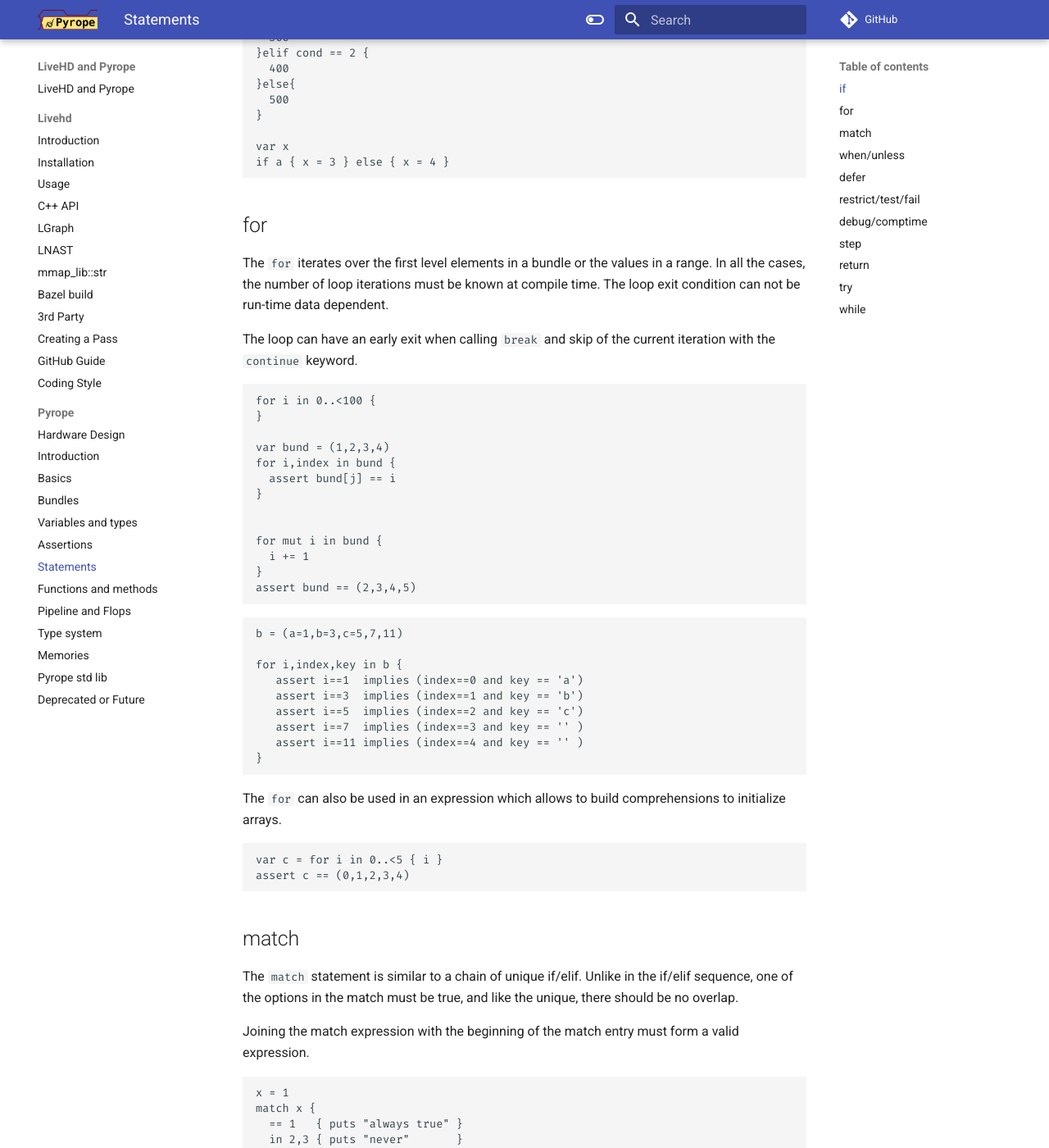
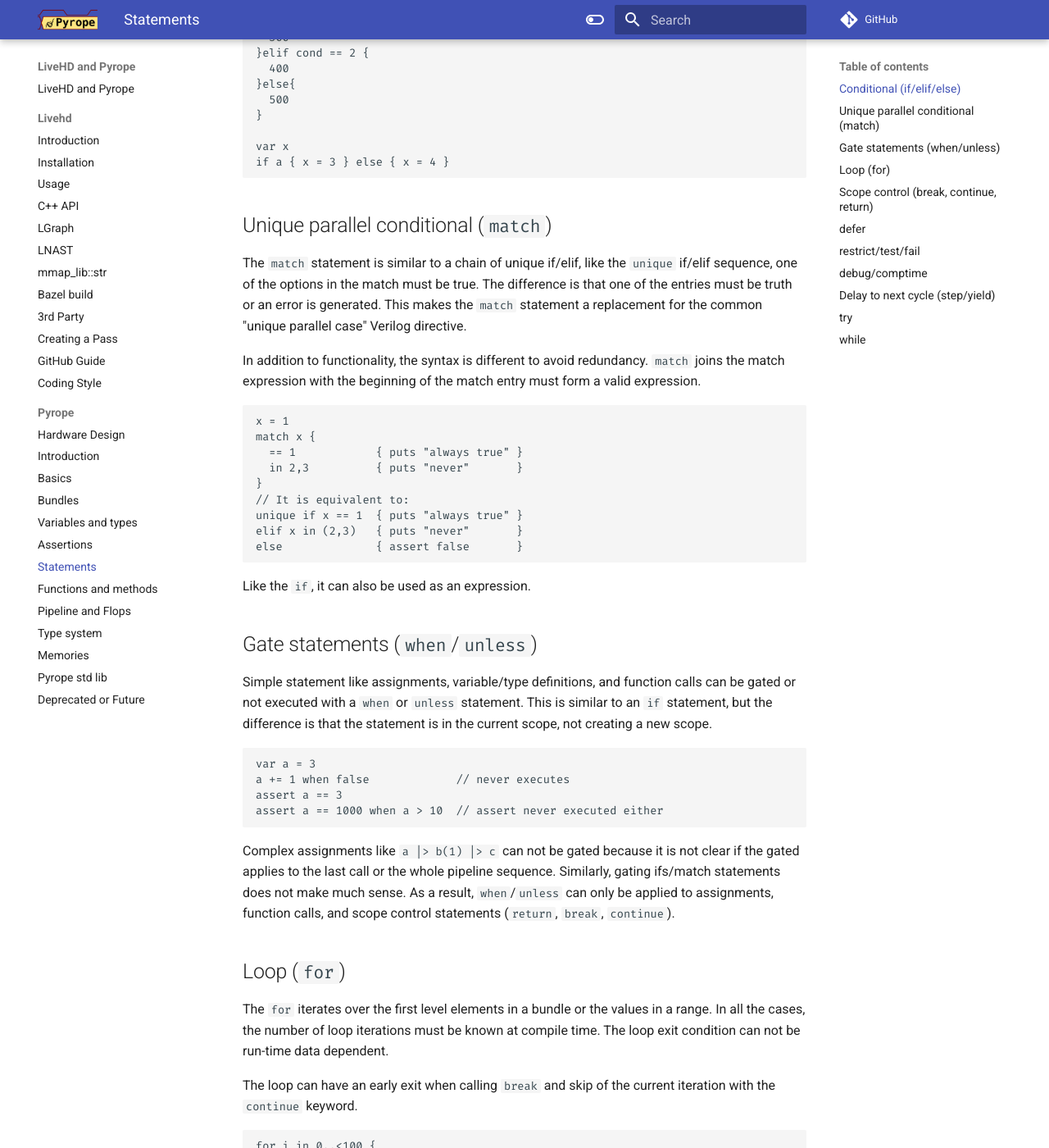
Before and after one commit to masc-ucsc/docs, an MkDocs documentation site: the page built from docs/pyrope/05b-statements.md, in a window 1280 px wide and 1400 px high, scrolled down 359 px. Shown: the whole window at 82% size. Built offline with MkDocs 1.6.1 and Material for MkDocs 9.7.7, drawn with Linux system fonts in a browser that asks for light colours; comment, search, counter and statistics services are not loaded; some of the changed text lies outside the part shown.

Commit message:
improve pyrope documentation, and fix the break/continue/return to be consistent with zig

````diff
--- a/docs/pyrope/05b-statements.md
+++ b/docs/pyrope/05b-statements.md
@@ -1,7 +1,7 @@
 
 # Statements
 
-## if
+## Conditional (`if`/`elif`/`else`)
 
 
 Pyrope uses a typical `if`, `elif`, `else` sequence found in most languages.
@@ -24,7 +24,54 @@
 if a { x = 3 } else { x = 4 }
 ```
 
-## for
+## Unique parallel conditional (`match`)
+
+The `match` statement is similar to a chain of unique if/elif, like the
+`unique` if/elif sequence, one of the options in the match must be true. The
+difference is that one of the entries must be truth or an error is generated.
+This makes the `match` statement a replacement for the common "unique parallel
+case" Verilog directive.
+
+
+In addition to functionality, the syntax is different to avoid redundancy.
+`match` joins the match expression with the beginning of the match entry must
+form a valid expression.
+
+```
+x = 1
+match x {
+  == 1            { puts "always true" }
+  in 2,3          { puts "never"       }
+}
+// It is equivalent to:
+unique if x == 1  { puts "always true" }
+elif x in (2,3)   { puts "never"       }
+else              { assert false       }
+```
+
+Like the `if`, it can also be used as an expression.
+
+## Gate statements (`when`/`unless`)
+
+Simple statement like assignments, variable/type definitions, and function
+calls can be gated or not executed with a `when` or `unless` statement. This is
+similar to an `if` statement, but the difference is that the statement is in
+the current scope, not creating a new scope.
+
+```
+var a = 3
+a += 1 when false             // never executes
+assert a == 3
+assert a == 1000 when a > 10  // assert never executed either
+```
+
+Complex assignments like `a |> b(1) |> c` can not be gated because it is not
+clear if the gated applies to the last call or the whole pipeline sequence.
+Similarly, gating ifs/match statements does not make much sense. As a result,
+`when`/`unless` can only be applied to assignments, function calls, and scope
+control statements (`return`, `break`, `continue`).
+
+## Loop (`for`)
 
 The `for` iterates over the first level elements in a bundle or the values in a
 range.  In all the cases, the number of loop iterations must be known at
@@ -70,46 +117,64 @@
 assert c == (0,1,2,3,4)
 ```
 
-## match
+## Scope control (`break`, `continue`, `return`)
 
-The `match` statement is similar to a chain of unique if/elif. Unlike in the
-if/elif sequence, one of the options in the match must be true, and like the
-unique, there should be no overlap.
+Pyrope has scopes and lambdas. The scopes are used by statements like `for` and
+`if`, the lambdas are assigned to variables or passes as arguments. A `return`
+statement exits or terminates the current lambda. The `break` statement exists or
+terminates the current scope. If the scope was used by another statement, the `break`
+exists the associated scope.
 
 
-Joining the match expression with the beginning of the match entry must form a
-valid expression.
+The `continue` starts to evaluate the current scope. When used in a `for`
+statement, the `continue` will perform the next loop iteration. In other
+statements, the statement will be re-evaluated and re-execute potentially
+creating a loop condition.
 
 ```
-x = 1
-match x {
-  == 1   { puts "always true" }
-  in 2,3 { puts "never"       }
+var total
+for a in 1..=10 {
+  continue when a == 2
+  total ++= a
+  break when a == 3      // exit for scope
 }
-// It is equivalent to:
-unique if x == 1      { puts "always true" }
-elif x in (2,3)       { puts "never"       }
-else                  { assert false       }
+assert total == (1,3)
+
+a = 3
+var total2
+if a>0 {
+  total2 ++= a
+  break when a == 2  // exit if scope
+  a = a - 1
+  continue
+  assert false       // never executed
+}
+assert total2 == (3,2)
 ```
 
-Like the `if`, it can also be used as an expression.
-
-## when/unless
-
-Simple statement like assignments, variable/type definitions, and function
-calls can be gated or not executed with a `when` or `unless` statement.
+In addition, the three statements can have a bundle. This is only useful when
+the statements are used in an expression.
 
 ```
-var a = 3
-a += 1 when false             // never executes
-assert a == 3
-assert a == 1000 when a > 10  // assert never executed either
+total = for i in 1..=9 {
+  continue i+10 when i < 3
+  break    i+20 when i > 5
+}
+assert total == (11, 12, 3, 4, 5, 26)
+
+v = if total[0] == 11 {
+  break 4
+  assert false
+} else {
+  0
+}
+assert v == 4
 ```
 
-Complex assignments like `a |> b(1) |> c` can not be gated because it is not
-clear if the gated applies to the last call or the whole pipeline sequence.
-Similarly, gating ifs/match statements does not make much sense.
-
+A scope has a `break` when the last statement in the scope is an expression. If
+the return value is not the last expression in the scope, the `break` statement
+should be used. Notice that a `return` statement will exit the lambda not the
+current scope.
 
 ## defer
 
@@ -120,7 +185,7 @@
 
 ```
 var c = 10
-b = c defer
+defer b = c
 assert b == 33
 c += 20
 c += 3
@@ -128,7 +193,7 @@
 
 To connect `ring` function calls in a loop.
 ```
-f1 = ring($a, f4) defer
+defer f1 = ring($a, f4)
 f2 = ring($b, f1)
 f3 = ring($c, f2)
 f4 = ring($d, f3)
@@ -155,12 +220,62 @@
 
 ## debug/comptime
 
+## Delay to next cycle (`step`/`yield`)
+
+Both `step` and `yield` break down the program in the statements before and after. The
+statements after the `step`/`yield` statement will be executed in future cycles.
+
+The difference is that `step` has the number of cycles to wait, and the `yield` has the condition
+that must be satisfied to continue. In a way, both build a small state machine.
 
 
-## step
+=== "`step`"
 
-## return
+    ```
+    a = 1 + $input
+    puts "printed every cycle input={}", a
+    step 1
+    puts "also every cycle a={}",a  // printed on cycle later
+    ```
 
+=== "custom FSM version"
+
+    ```
+    a = 1 + $input
+    puts "printed every cycle input={}", a
+
+    if #step_cycle {
+      puts "also every cycle a={}",#step_a
+    }
+    #step_a      = a
+    #step_cycle  = true
+    ```
+
+The `yield` has a slightly different FSM with a supporting FIFO structure.
+Unlike the `step`, the `yield` is potentially unconstrained. This is why the
+`yield` must also provide the  maximum  number of outstanding waiting
+conditions.
+
+=== "`yield`"
+
+    ```
+    total = 3
+    yield 5, a_cond  // wait until a_cond is true
+    assert total == 3 and a_cond
+    ```
+
+=== "custom FSM version"
+
+    ```
+    total = 3
+    if a_cond {
+      local_total = #fifo.pop()
+      assert local_total == 3
+    }
+    #fifo.push(total)
+    ```
+
+Currently, the `yield` and `step` statements can not be used in loop constructs.
 
 ## try
 
````
Also changed, not shown: docs/pyrope/06-functions.md (+5 -2 lines).
